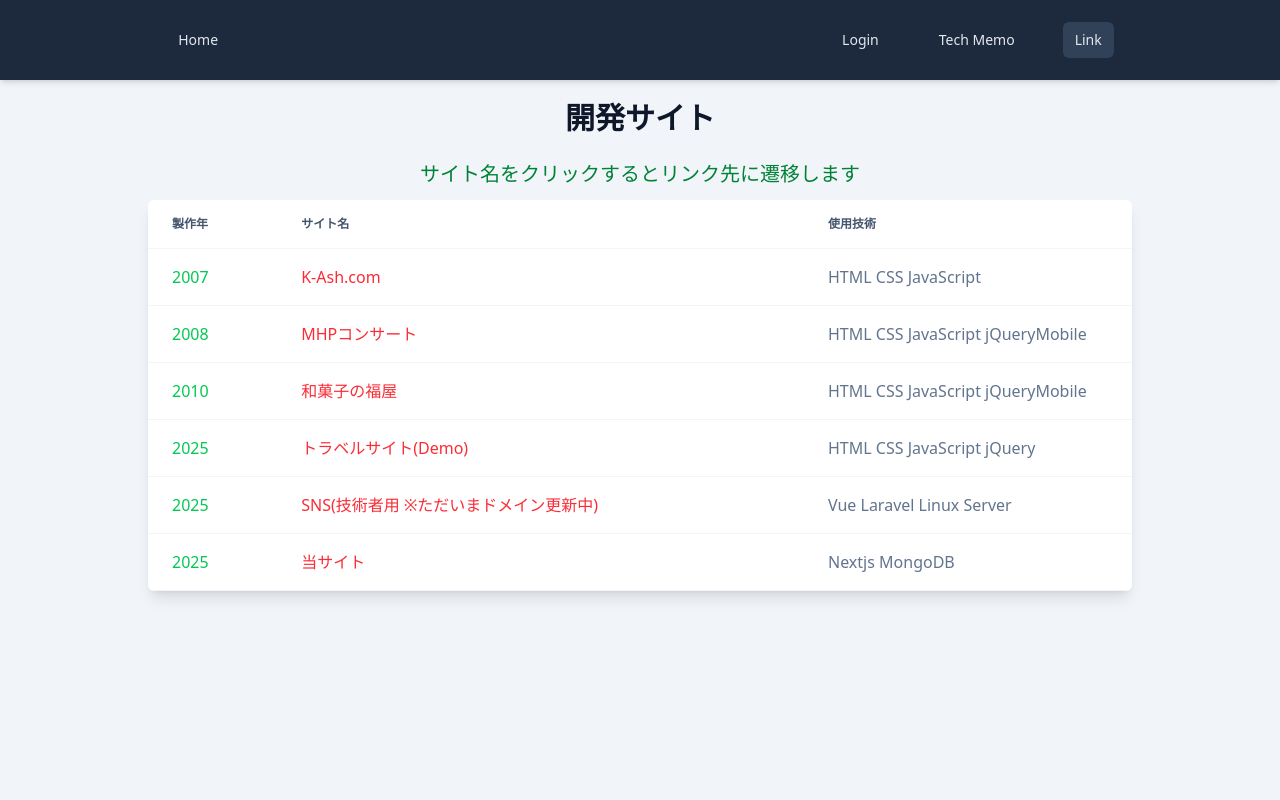
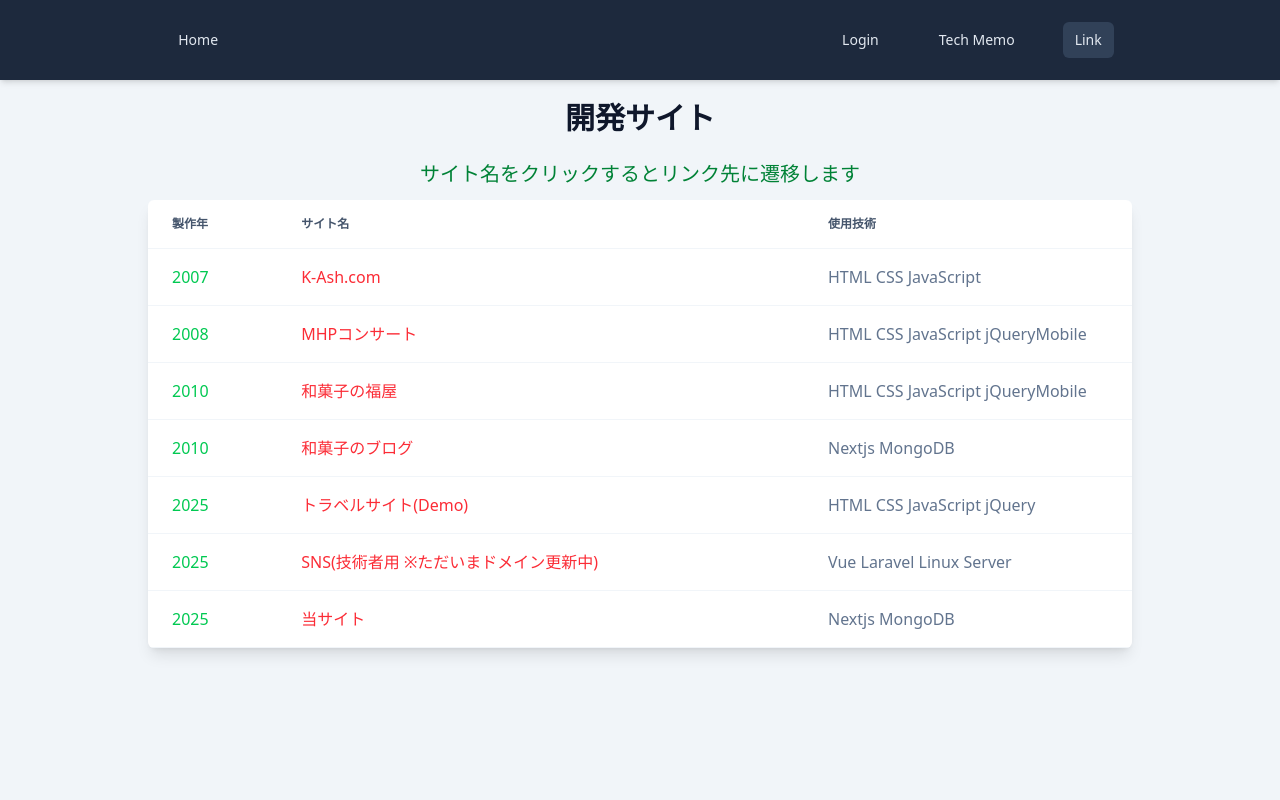
Before and after one commit to kashsan-jp/next-blog-app, a Next.js app: page /link in a window 1280 px wide. Shown: the top 800 px of the page. Built offline with nearby package versions, Linux system fonts and the light colour scheme; no server answers.

Commit message:
2025.8.26.2

```diff
--- a/src/app/link/links.js
+++ b/src/app/link/links.js
@@ -2,8 +2,9 @@ export const links = [
   { id:1, date:"2007", siteName:"K-Ash.com", url: "https://www.k-ash.com", comment: "HTML CSS JavaScript", },
   { id:2, date:"2008", siteName:"MHPコンサート", url: "https://www.k-ash.com/mhp", comment: "HTML CSS JavaScript jQueryMobile", },
   { id:3, date:"2010", siteName:"和菓子の福屋", url: "https://www.k-ash.com/fukuya", comment: "HTML CSS JavaScript jQueryMobile", },
-  { id:4, date:"2025", siteName:"トラベルサイト(Demo)", url: "https://www.k-ash.com/travel_website", comment: "HTML CSS JavaScript jQuery", },
-  { id:5, date:"2025", siteName:"SNS(技術者用 ※ただいまドメイン更新中)", url: "https://k-ashdotcom.kashsan-testsite.top", comment: "Vue Laravel Linux Server", },
-  { id:6, date:"2025", siteName:"当サイト", url: "https://next-blog-app-8uuo.vercel.app", comment: "Nextjs MongoDB", },
+  { id:4, date:"2010", siteName:"和菓子のブログ", url: "https://fukuya-blog.vercel.app", comment: "Nextjs MongoDB", },
+  { id:5, date:"2025", siteName:"トラベルサイト(Demo)", url: "https://www.k-ash.com/travel_website", comment: "HTML CSS JavaScript jQuery", },
+  { id:6, date:"2025", siteName:"SNS(技術者用 ※ただいまドメイン更新中)", url: "https://k-ashdotcom.kashsan-testsite.top", comment: "Vue Laravel Linux Server", },
+  { id:7, date:"2025", siteName:"当サイト", url: "https://next-blog-app-8uuo.vercel.app", comment: "Nextjs MongoDB", },
 
 ]
```
